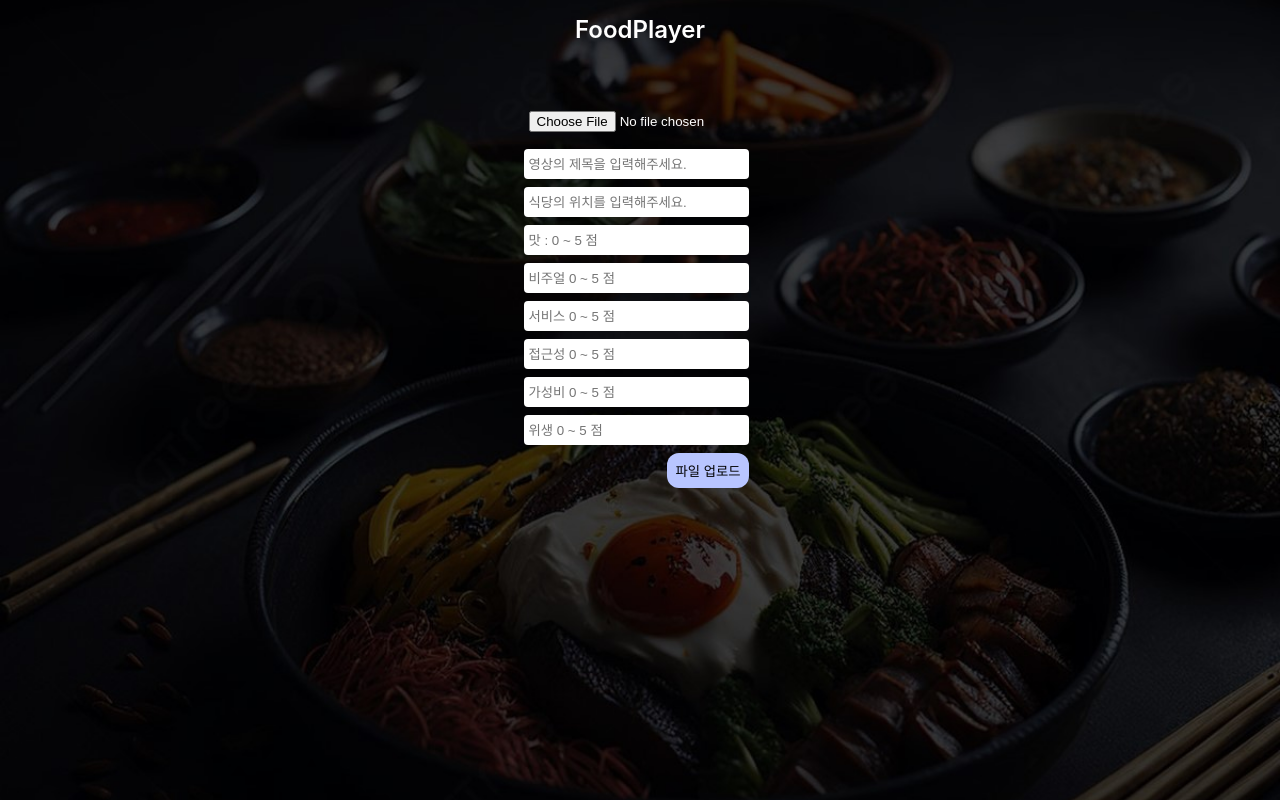
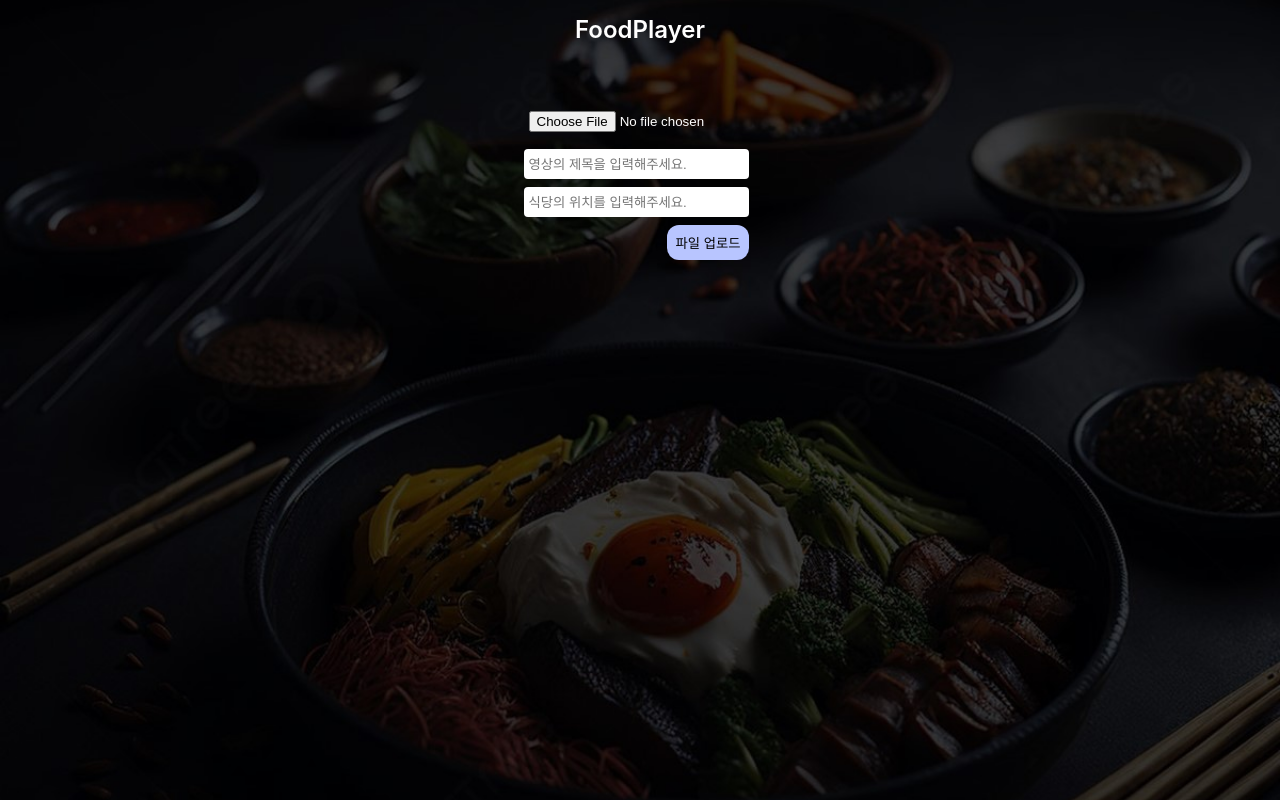
Before and after one commit to Yusungyong/foodPlayer, a React (Create React App) app: page /FileUpload in a window 1280 px wide. Shown: the top 800 px of the page. Built offline with nearby package versions, Linux system fonts and the light colour scheme; no server answers.

Commit message:
fileupload

```diff
--- a/src/components/FileUpload.js
+++ b/src/components/FileUpload.js
@@ -10,12 +10,6 @@ function FileUpload() {
     const [videoFile, setVideoFile] = useState('');
     const [formVideo, setFormVideo] = useState('');
     const [address, setAddress] = useState('');
-    const [score_1, setScore_1] = useState('');
-    const [score_2, setScore_2] = useState('');
-    const [score_3, setScore_3] = useState('');
-    const [score_4, setScore_4] = useState('');
-    const [score_5, setScore_5] = useState('');
-    const [score_6, setScore_6] = useState('');
     const [videoTitle, setVideoTitle] = useState('');
     const username = localStorage.getItem('username');
     const handleFileChange = (e) => {
@@ -35,13 +29,7 @@ function FileUpload() {
         const uploadFileInfo = {
             "videoTitle" : videoTitle ,
             "address" : address ,
-            "userName" : username ,
-            "score1" : score_1 ,
-            "score2" : score_2 ,
-            "score3" : score_3 ,
-            "score4" : score_4 ,
-            "score5" : score_5 ,
-            "score6" : score_6 ,
+            "userName" : username
         }
         formData.append("file", formVideo);
         formData.append("fileVO", JSON.stringify(uploadFileInfo));
@@ -90,42 +78,7 @@ function FileUpload() {
 
                     </label>
                 </div>
-                <div className="fileUpload">
-                    <label id="score_1">
-                        <input type="number" id="score_1" min="0" max="5" name="score_1" value={score_1} placeholder='맛 : 0 ~ 5 점' onChange={(e) => setScore_1(e.target.value)} />
 
-                    </label>
-                </div>
-                <div className="fileUpload">
-                    <label id="score_2">
-                        <input type="number" id="score_2" name="score_2" value={score_2} placeholder='비주얼 0 ~ 5 점' onChange={(e) => setScore_2(e.target.value)} />
-
-                    </label>
-                </div>
-                <div className="fileUpload">
-                    <label id="score_3">
-                        <input type="number" id="score_3" name="score_3" value={score_3} placeholder='서비스 0 ~ 5 점' onChange={(e) => setScore_3(e.target.value)} />
-
-                    </label>
-                </div>
-                <div className="fileUpload">
-                    <label id="score_4">
-                        <input type="number" id="score_4" name="score_4" value={score_4} placeholder='접근성 0 ~ 5 점' onChange={(e) => setScore_4(e.target.value)} />
-
-                    </label>
-                </div>
-                <div className="fileUpload">
-                    <label id="score_5">
-                        <input type="number" id="score_5" name="score_5" value={score_5} placeholder='가성비 0 ~ 5 점' onChange={(e) => setScore_5(e.target.value)} />
-
-                    </label>
-                </div>
-                <div className="fileUpload">
-                    <label id="score_6">
-                        <input type="number" id="score_6" name="score_6" value={score_6} placeholder='위생 0 ~ 5 점' onChange={(e) => setScore_6(e.target.value)} />
-
-                    </label>
-                </div>
                 <div className='fileUploadSubmitBtn'>
                     <button onClick={handleSubmit}>파일 업로드</button>
                 </div>
```
